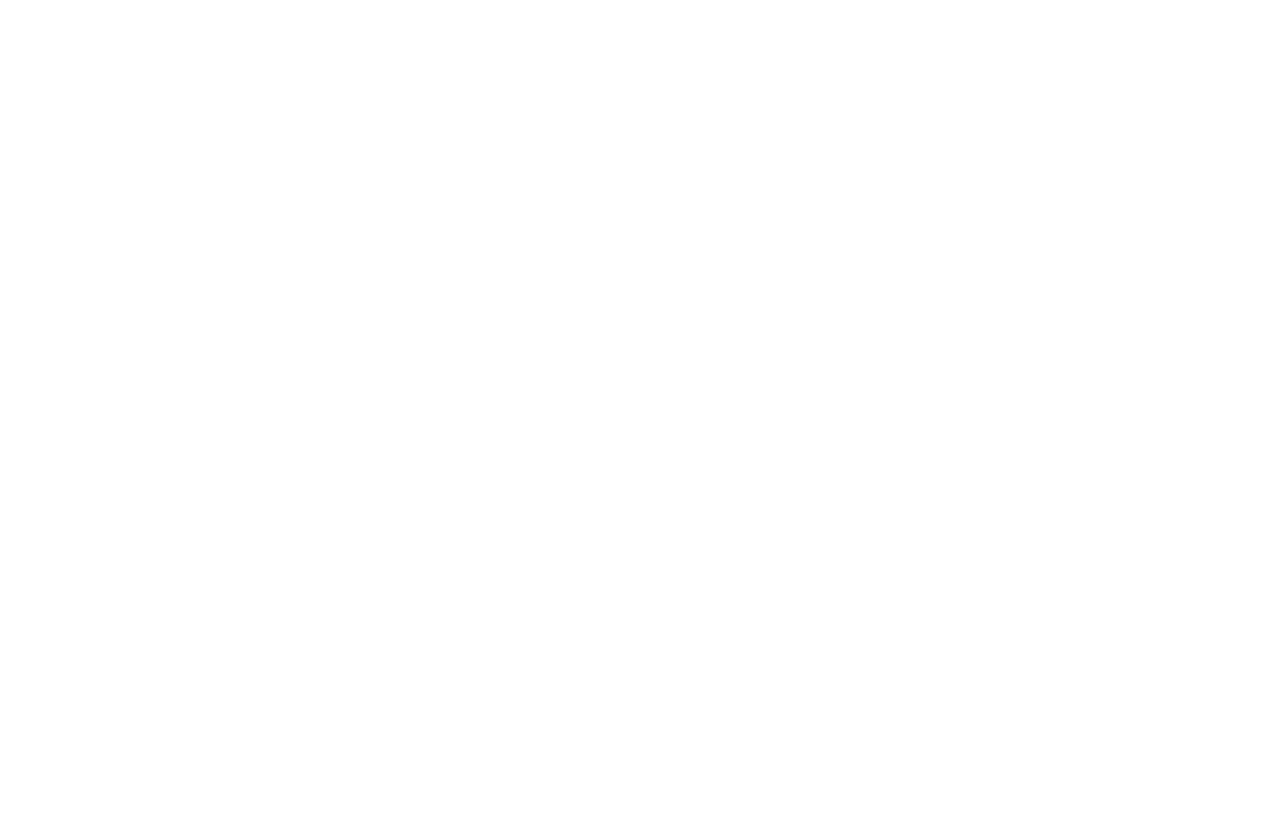
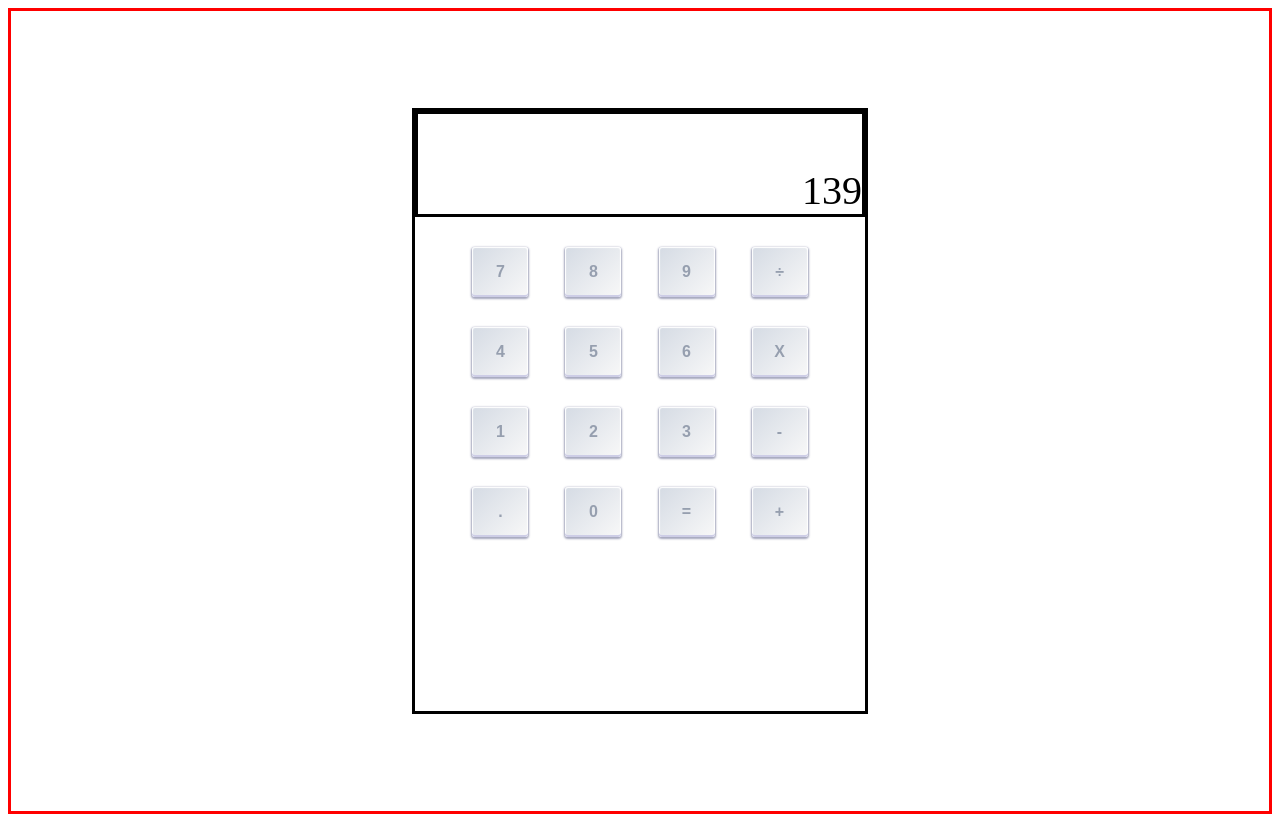
Before and after one commit to AliHassanL12/Calculator, a plain HTML site: page index.html in a window 1280 px wide. Before the commit the page ends 800 px from the top, so only its background shows below. Drawn offline with Linux system fonts and the light colour scheme.

Commit message:
Add buttons

```diff
--- a/index.html
+++ b/index.html
@@ -4,9 +4,44 @@
     <meta charset="UTF-8">
     <meta name="viewport" content="width=device-width, initial-scale=1.0">
     <script src="javascript.js" defer> </script>
-    <title>Document</title>
+    <link rel="stylesheet" href="style.css">
+    <title>Calculator</title>
 </head>
 <body>
+    <!-- First container, which contains calculator. Then calculator
+    contains display, for the values... and below it buttons. Buttons
+    within their own class perhaps? To display flex them. -->
+    <div class="container">
+        <div class="calculator">
+            <div class="display"> </div>
+            <div class="buttons">
+                <div class="top">
+                    <button class="button"> 7 </button>
+                    <button class="button"> 8 </button>
+                    <button class="button"> 9 </button>
+                    <button class="button"> ÷ </button>
+                </div>
+                <div class="middle">
+                    <button class="button"> 4 </button>
+                    <button class="button"> 5 </button>
+                    <button class="button"> 6 </button>
+                    <button class="button"> x </button>
+                </div>
+                <div class="middle-bottom">
+                    <button class="button"> 1 </button>
+                    <button class="button"> 2 </button>
+                    <button class="button"> 3 </button>
+                    <button class="button"> - </button>
+                </div>
+                <div class="bottom">
+                    <button class="button"> . </button>
+                    <button class="button"> 0 </button>
+                    <button class="button"> = </button>
+                    <button class="button"> + </button>
+                </div>
+            </div>
+        </div>
+    </div>
 
 </body>
 </html>
--- a/javascript.js
+++ b/javascript.js
@@ -31,4 +31,7 @@ function operate(num1, num2, operator){
     }
 }
 
-console.log(operate(2,3, "/"));
+//display populated with random numbers
+
+const display = document.querySelector(".display")
+display.textContent = "139";
--- a/style.css
+++ b/style.css
@@ -0,0 +1,57 @@
+.container{
+    align-items: center;
+    justify-content: center;
+    border: solid red;
+    height: 100vh;
+}
+.container, .calculator, .display {
+    display: flex;
+    flex-direction: column;
+}
+
+.calculator{
+    height: 600px;
+    width: 450px;
+    border: solid black;
+}
+
+.display{
+    height: 100px;
+    border: solid black;
+    font-size: 40px;
+    align-items: flex-end;
+    justify-content: flex-end;
+}
+
+.buttons{
+    padding: 15px;
+}
+
+.top, .middle, .middle-bottom, .bottom{
+    padding: 15px;
+    display: flex;
+    justify-content: space-evenly;
+}
+
+.button {
+    box-sizing: border-box;
+    --key-text-color: #969faf;
+    --docsearch-key-shadow: inset 0 -2px 0 0 #cdcde6,inset 0 0 1px 1px #fff,0 1px 2px 1px rgba(30,35,90,0.4);
+    --docsearch-key-gradient: linear-gradient(-225deg,#d5dbe4,#f8f8f8);
+    border: none;
+    background: var(--docsearch-key-gradient);
+    border-radius: 3px;
+    box-shadow: var(--docsearch-key-shadow);
+    color: var(--key-text-color);
+    height: 50px;
+    text-align: center;
+    padding: 0.6em;
+    margin: 0 0.6em;
+    display: inline-block;
+    text-transform: uppercase;
+    font-weight: bold;
+    font-size: 1em;
+    min-width: 3.5em;
+    line-height: 1em;
+    user-select: none;
+  }
```
